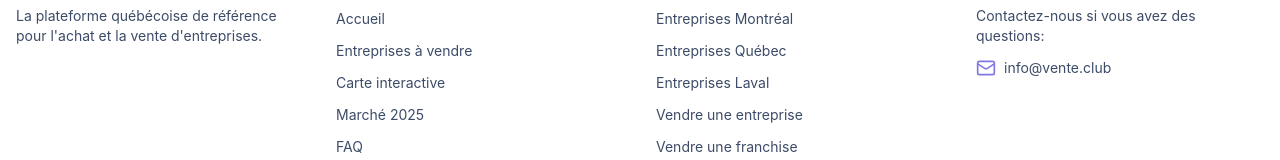
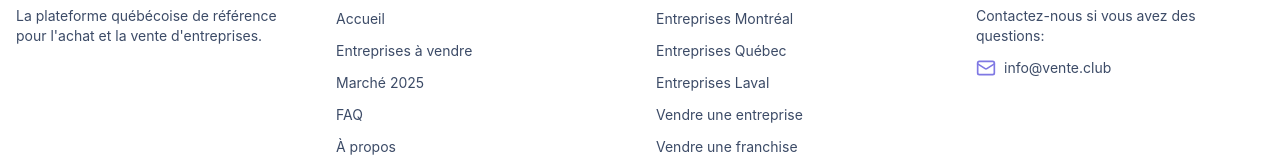
Before and after one commit to simpelletier-ship-it/venteclub, a React (Vite) app: page / in a window 1280 px wide. Shown: the part 3694-3854 px from the top of the page. Built offline with nearby package versions, Linux system fonts and the light colour scheme; no server answers; the database is empty.

Commit message:
Remove map from footer
Remove the "Carte" link from the footer navigation.

```diff
--- a/src/components/Footer.tsx
+++ b/src/components/Footer.tsx
@@ -20,7 +20,6 @@ export const Footer = () => {
             <ul className="space-y-2">
               <li><Link to="/" className="text-sm text-muted-foreground hover:text-accent transition-colors">Accueil</Link></li>
               <li><Link to="/entreprises" className="text-sm text-muted-foreground hover:text-accent transition-colors">Entreprises à vendre</Link></li>
-              <li><Link to="/map" className="text-sm text-muted-foreground hover:text-accent transition-colors">Carte interactive</Link></li>
               <li><Link to="/marche" className="text-sm text-muted-foreground hover:text-accent transition-colors">Marché 2025</Link></li>
               <li><Link to="/faq" className="text-sm text-muted-foreground hover:text-accent transition-colors">FAQ</Link></li>
               <li><Link to="/a-propos" className="text-sm text-muted-foreground hover:text-accent transition-colors">À propos</Link></li>
```
